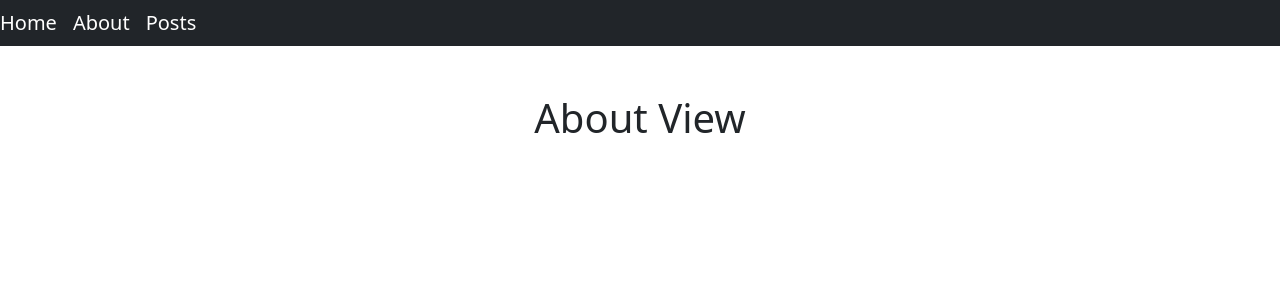
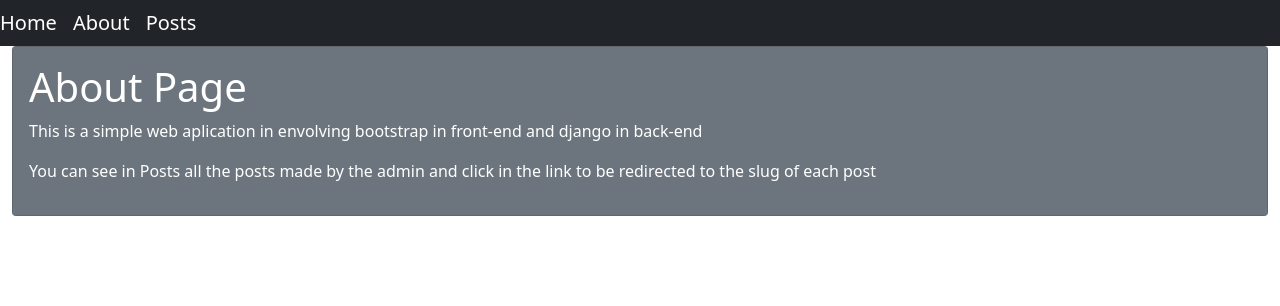
Before and after one commit to JoaoZati/django-blog-translator, a Django app: page /about/ in a window 1280 px wide. Shown: the top 306 px of the page. Run offline with Django 3.2, Linux system fonts and the light colour scheme.

Commit message:
About Page - editing about page

```diff
--- a/mysite/blog/templates/about.html
+++ b/mysite/blog/templates/about.html
@@ -1,5 +1,18 @@
 {% extends 'base.html' %}
 
 {% block content %}
-<center><h1 class="m-5">About View</h1></center>
+<div class="container-fluid">
+    <div class="card ml-3 mr-3 bg-secondary">
+        <div class="card-body bg-secondary">
+            <h1 class="text-white bg-secondary">About Page</h1>
+            <p class="text-white bg-secondary">
+                This is a simple web aplication in envolving bootstrap in front-end and django in back-end
+            </p>
+            <p class="text-white bg-secondary">
+                You can see in Posts all the posts made by the admin and click in the link to be redirected to the
+                slug of each post
+            </p>
+        </div>
+    </div>
+</div>
 {% endblock %}
```
